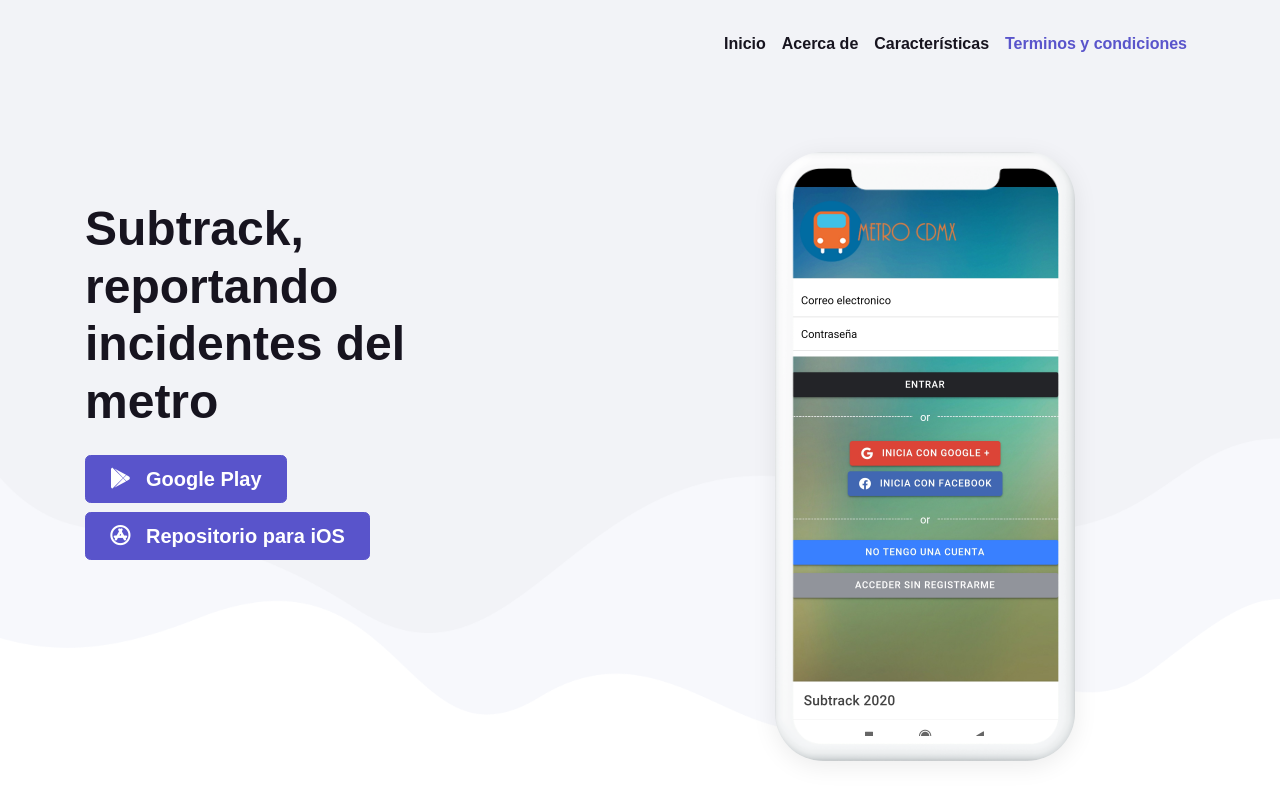
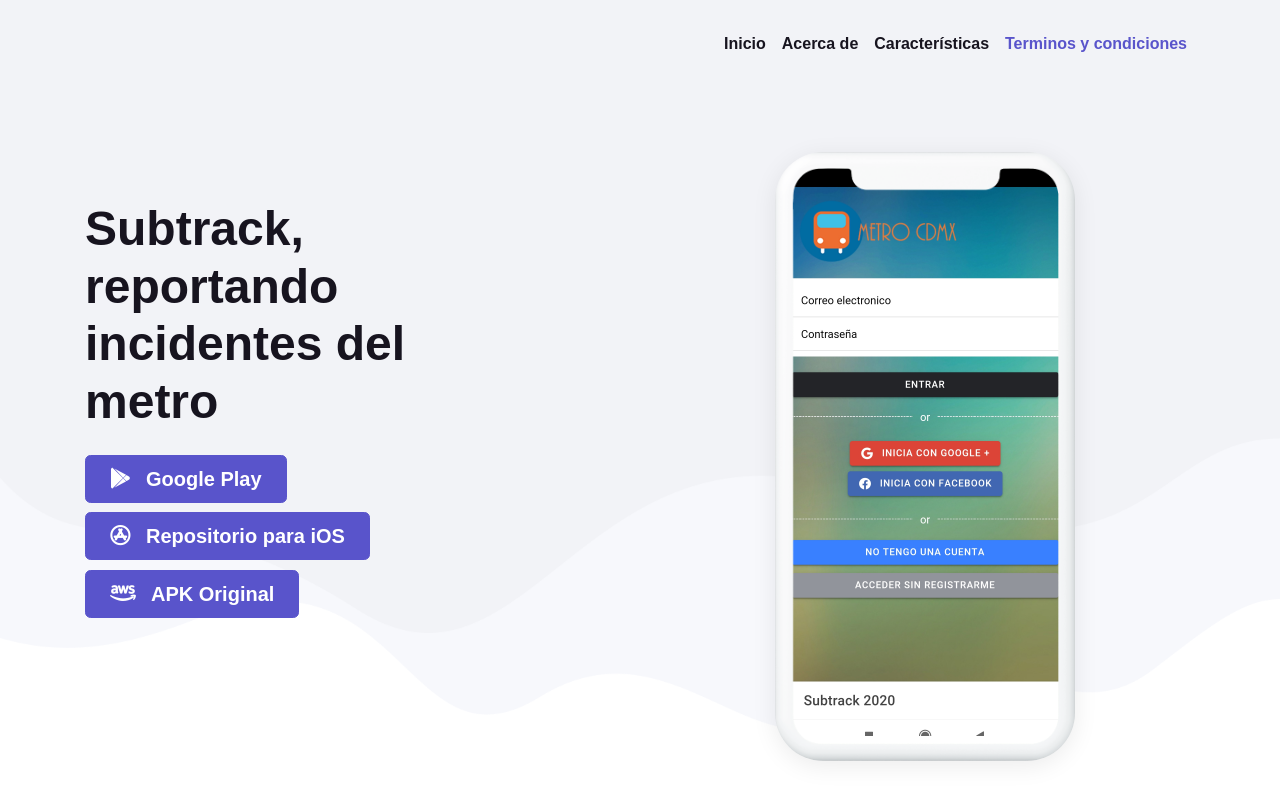
Before and after one commit to Fprietod/Fprietod.github.io, a plain HTML site: page index.html in a window 1280 px wide. Shown: the top 800 px of the page. Drawn offline with Linux system fonts and the light colour scheme; no server answers.

Commit message:
APK original

```diff
--- a/index.html
+++ b/index.html
@@ -54,6 +54,7 @@
             <ul class="list-inline mb-0">
               <li class="list-inline-item mb-2 mb-lg-0"><a class="btn btn-primary btn-lg px-4" href="https://play.google.com/store/apps/details?id=com.proyectott.escom"> <i class="fab fa-google-play mr-3"></i>Google Play</a></li>
               <li class="list-inline-item"><a class="btn btn-primary btn-lg px-4" href="https://fotos-11.s3.amazonaws.com/payload.ipa"> <i class="fab fa-app-store mr-3"></i>Repositorio para iOS</a></li>
+              <li class="list-inline-item"><a class="btn btn-primary btn-lg px-4" href="https://fotos-11.s3.amazonaws.com/metrocdmx/Subtrack.apk"> <i class="fab fa-aws mr-3"></i>APK Original</a></li>
             </ul>
           </div>
           <div class="col-lg-6 ml-auto">
```
